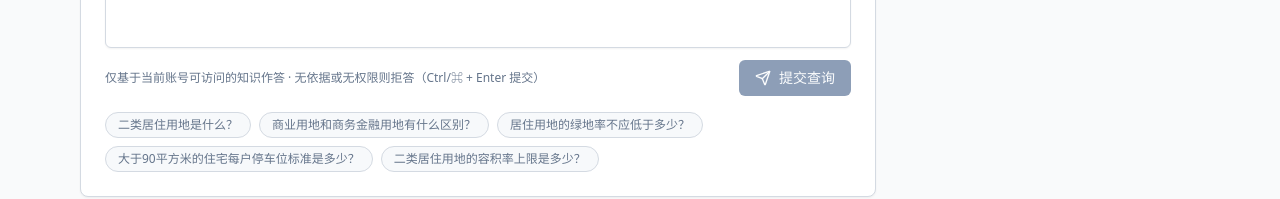
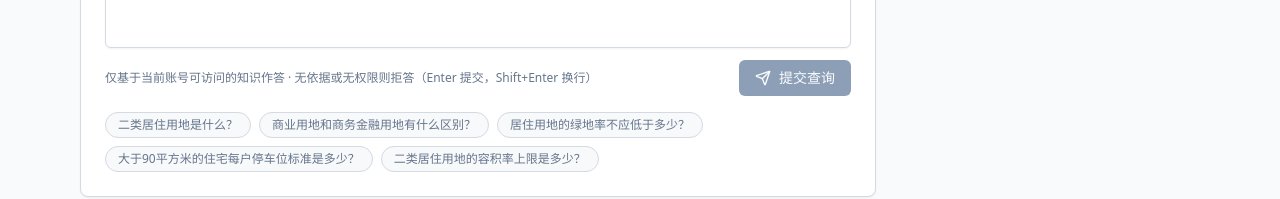
Before and after one commit to SherlockMF/planning-qa, a Next.js app: page / in a window 1280 px wide. Shown: the part 302-501 px from the top of the page. Built offline with nearby package versions, Linux system fonts and the light colour scheme.

Commit message:
feat(chat): 回车提交，Shift+Enter 换行

```diff
--- a/components/ChatPanel.tsx
+++ b/components/ChatPanel.tsx
@@ -195,14 +195,20 @@ export function ChatPanel() {
               rows={3}
               className="resize-none"
               onKeyDown={(e) => {
-                if ((e.metaKey || e.ctrlKey) && e.key === "Enter") {
+                // Enter 直接提问；Shift+Enter 换行；输入法组词时的 Enter 不触发
+                if (
+                  e.key === "Enter" &&
+                  !e.shiftKey &&
+                  !e.nativeEvent.isComposing
+                ) {
+                  e.preventDefault();
                   ask(question);
                 }
               }}
             />
             <div className="flex flex-wrap items-center justify-between gap-2">
               <p className="text-xs text-muted-foreground">
-                仅基于当前账号可访问的知识作答 · 无依据或无权限则拒答（Ctrl/⌘ + Enter 提交）
+                仅基于当前账号可访问的知识作答 · 无依据或无权限则拒答（Enter 提交，Shift+Enter 换行）
               </p>
               <Button onClick={() => ask(question)} disabled={loading || !question.trim()}>
                 {loading ? (
```
